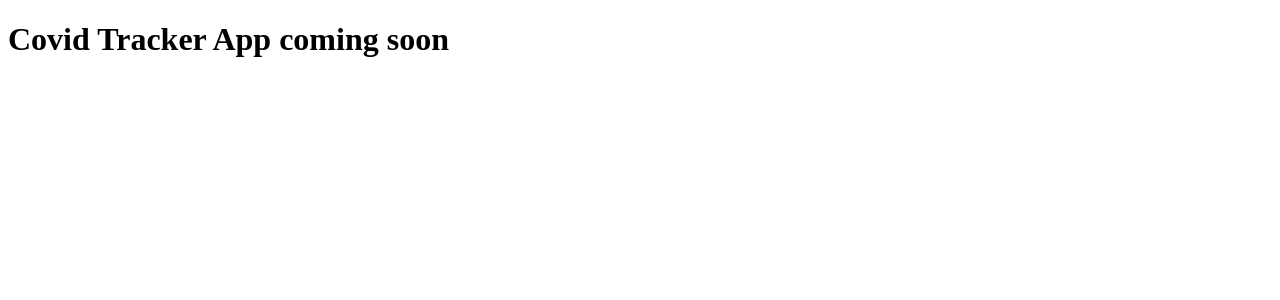
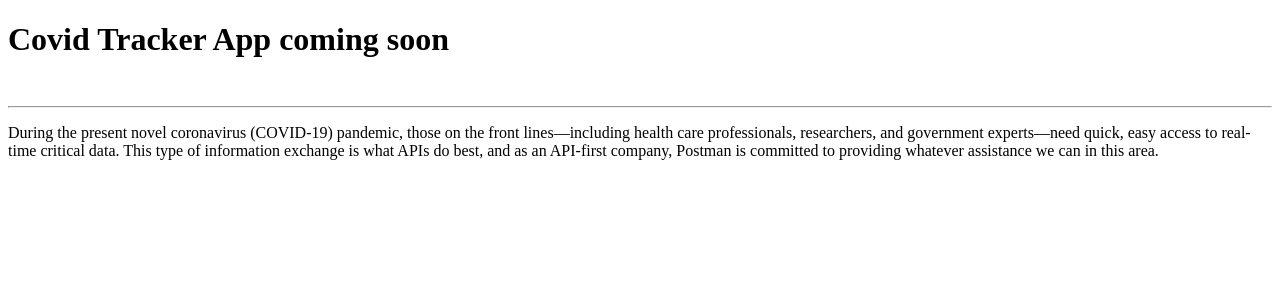
Before and after one commit to WaqaarAhmad/ReactCovidTracker, a React (Create React App) app: page / in a window 1280 px wide. Shown: the top 300 px of the page. Built offline with nearby package versions, Linux system fonts and the light colour scheme.

Commit message:
2nd build

```diff
--- a/src/App.js
+++ b/src/App.js
@@ -5,6 +5,10 @@
     return(
       <div>
         <h1>Covid Tracker App coming soon</h1>
+        <br />
+        <hr />
+        <p>During the present novel coronavirus (COVID-19) pandemic, those on the front lines—including health care professionals, researchers, and government experts—need quick, easy access to real-time critical data. This type of information exchange is what APIs do best, and as an API-first company, Postman is committed to providing whatever assistance we can in this area.</p>
+
       </div>
     )
   }
```
Also changed, not shown: 8 other files (tests, documents, lock files or other folders).
